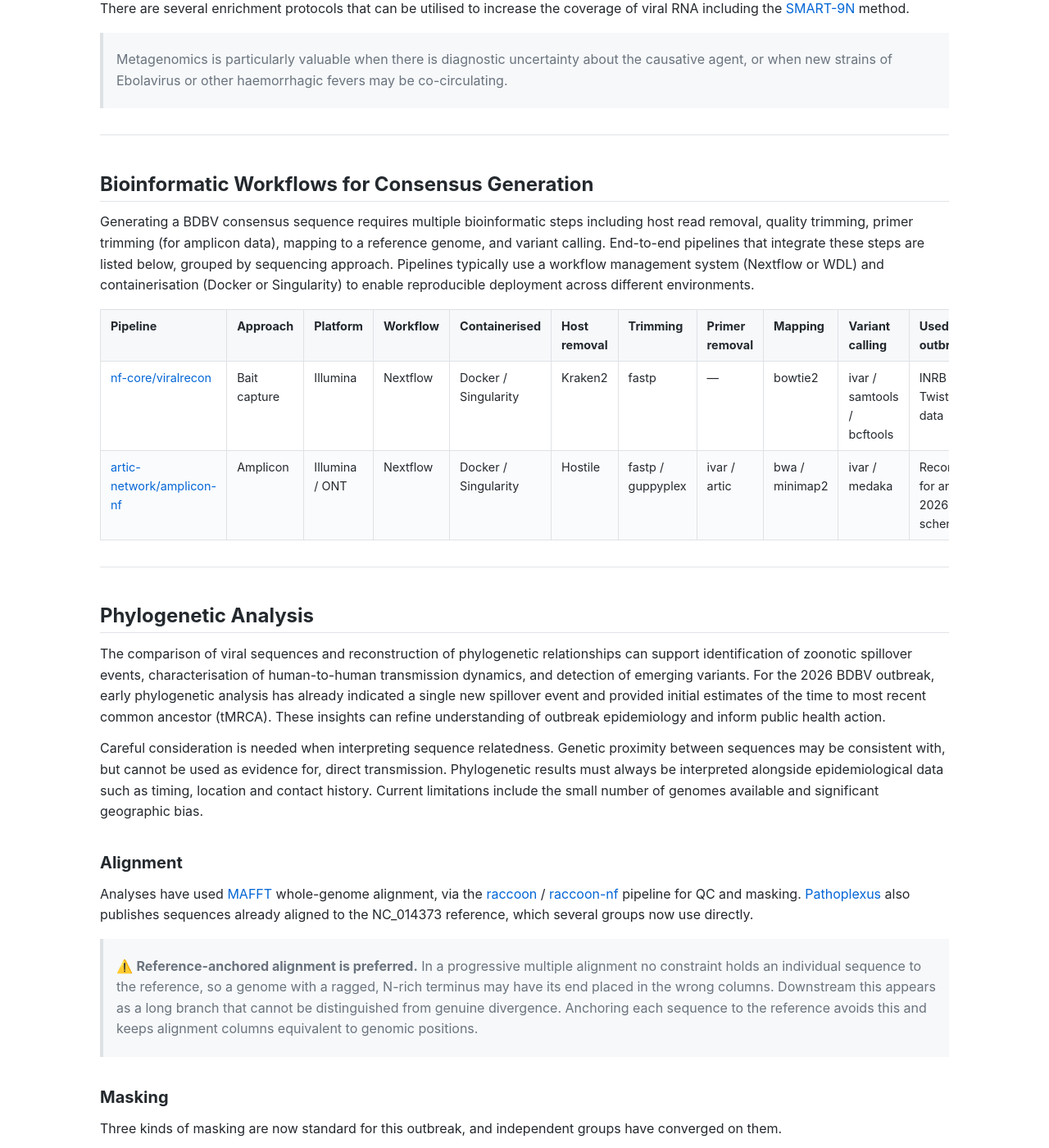
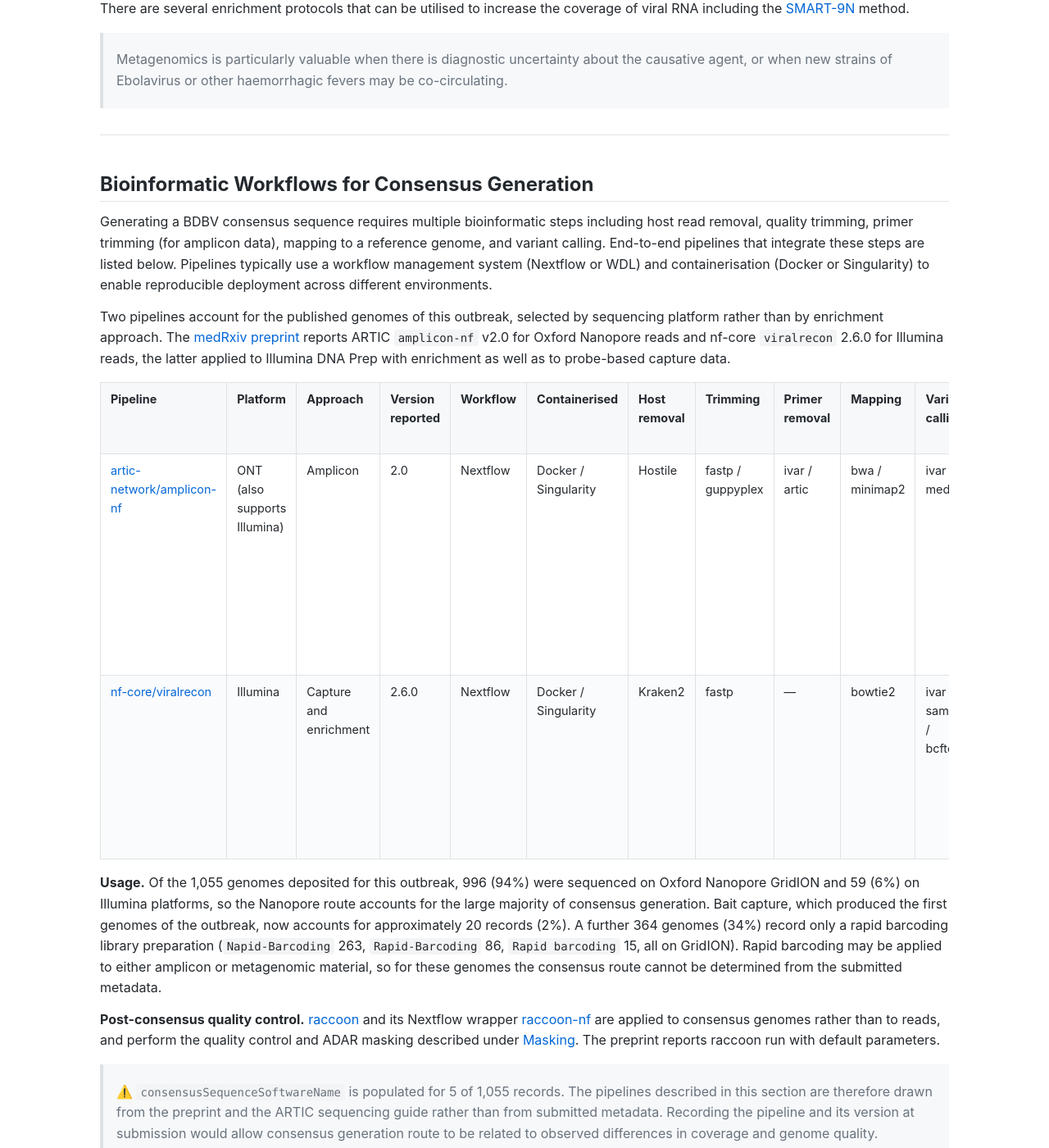
Before and after one commit to WHO-Collaboratory/collaboratory-ebola-genomics-community, a Jekyll site: the page built from landscape.md, in a window 1280 px wide and 1400 px high, scrolled down 3401 px. Shown: the whole window at 82% size. Built offline with Jekyll 4.4.1, drawn with Linux system fonts in a browser that asks for light colours; our own code applies the rules of GitHub Pages for plain Markdown files.

Commit message:
Ground the consensus pipeline section in current use
The table was organised around enrichment approach and listed viralrecon
as the bait-capture route, which is now 2% of deposited genomes. Both
pipelines are in fact selected by platform: amplicon-nf for the 996
Nanopore genomes, viralrecon for the 59 Illumina ones, including DNA
Prep with enrichment rather than capture alone.

Adds the versions the preprint pins, a raccoon entry for post-consensus
QC, the platform and protocol breakdown, and the 364 genomes recording
only a rapid barcoding library prep, whose consensus route cannot be
determined from the metadata. Notes that consensusSequenceSoftwareName
is populated for 5 of 1055 records, so none of this comes from
submitted metadata.

Co-Authored-By: Claude Opus 5 <noreply@anthropic.com>

```diff
--- a/landscape.md
+++ b/landscape.md
@@ -77,13 +77,20 @@ There are several enrichment protocols that can be utilised to increase the cove
 
 ## Bioinformatic Workflows for Consensus Generation
 
-Generating a BDBV consensus sequence requires multiple bioinformatic steps including host read removal, quality trimming, primer trimming (for amplicon data), mapping to a reference genome, and variant calling. End-to-end pipelines that integrate these steps are listed below, grouped by sequencing approach. Pipelines typically use a workflow management system (Nextflow or WDL) and containerisation (Docker or Singularity) to enable reproducible deployment across different environments.
+Generating a BDBV consensus sequence requires multiple bioinformatic steps including host read removal, quality trimming, primer trimming (for amplicon data), mapping to a reference genome, and variant calling. End-to-end pipelines that integrate these steps are listed below. Pipelines typically use a workflow management system (Nextflow or WDL) and containerisation (Docker or Singularity) to enable reproducible deployment across different environments.
 
-| **Pipeline**                                                              | **Approach** | **Platform**   | **Workflow** | **Containerised**    | **Host removal** | **Trimming**      | **Primer removal** | **Mapping**    | **Variant calling**        | **Used in 2026 outbreak**                       |
-| ------------------------------------------------------------------------- | ------------ | -------------- | ------------ | -------------------- | ---------------- | ----------------- | ------------------ | -------------- | -------------------------- | ----------------------------------------------- |
-| [nf-core/viralrecon](https://github.com/nf-core/viralrecon)               | Bait capture | Illumina       | Nextflow     | Docker / Singularity | Kraken2          | fastp             | —                  | bowtie2        | ivar / samtools / bcftools | INRB (DRC) — Twist panel data                   |
-| [artic-network/amplicon-nf](https://github.com/artic-network/amplicon-nf) | Amplicon     | Illumina / ONT | Nextflow     | Docker / Singularity | Hostile          | fastp / guppyplex | ivar / artic       | bwa / minimap2 | ivar / medaka              | Recommended for artic-bdbv-2026 amplicon scheme |
+Two pipelines account for the published genomes of this outbreak, selected by sequencing platform rather than by enrichment approach. The [medRxiv preprint](#references) reports ARTIC `amplicon-nf` v2.0 for Oxford Nanopore reads and nf-core `viralrecon` 2.6.0 for Illumina reads, the latter applied to Illumina DNA Prep with enrichment as well as to probe-based capture data.
 
+| **Pipeline** | **Platform** | **Approach** | **Version reported** | **Workflow** | **Containerised** | **Host removal** | **Trimming** | **Primer removal** | **Mapping** | **Variant calling** | **Use in the 2026 outbreak** |
+| --- | --- | --- | --- | --- | --- | --- | --- | --- | --- | --- | --- |
+| [artic-network/amplicon-nf](https://github.com/artic-network/amplicon-nf) | ONT (also supports Illumina) | Amplicon | 2.0 | Nextflow | Docker / Singularity | Hostile | fastp / guppyplex | ivar / artic | bwa / minimap2 | ivar / medaka | Nanopore reads, accounting for the large majority of deposited genomes; recommended for the artic-bdbv-2026 scheme |
+| [nf-core/viralrecon](https://github.com/nf-core/viralrecon) | Illumina | Capture and enrichment | 2.6.0 | Nextflow | Docker / Singularity | Kraken2 | fastp | — | bowtie2 | ivar / samtools / bcftools | Illumina reads at INRB Kinshasa, covering Twist panel data and Illumina DNA Prep with enrichment |
+
+**Usage.** Of the 1,055 genomes deposited for this outbreak, 996 (94%) were sequenced on Oxford Nanopore GridION and 59 (6%) on Illumina platforms, so the Nanopore route accounts for the large majority of consensus generation. Bait capture, which produced the first genomes of the outbreak, now accounts for approximately 20 records (2%). A further 364 genomes (34%) record only a rapid barcoding library preparation (`Napid-Barcoding` 263, `Rapid-Barcoding` 86, `Rapid barcoding` 15, all on GridION). Rapid barcoding may be applied to either amplicon or metagenomic material, so for these genomes the consensus route cannot be determined from the submitted metadata.
+
+**Post-consensus quality control.** [raccoon](https://github.com/artic-network/raccoon) and its Nextflow wrapper [raccoon-nf](https://github.com/artic-network/raccoon-nf) are applied to consensus genomes rather than to reads, and perform the quality control and ADAR masking described under [Masking](#masking). The preprint reports raccoon run with default parameters.
+
+> ⚠️ `consensusSequenceSoftwareName` is populated for 5 of 1,055 records. The pipelines described in this section are therefore drawn from the preprint and the ARTIC sequencing guide rather than from submitted metadata. Recording the pipeline and its version at submission would allow consensus generation route to be related to observed differences in coverage and genome quality.
 
 ---
 
```
